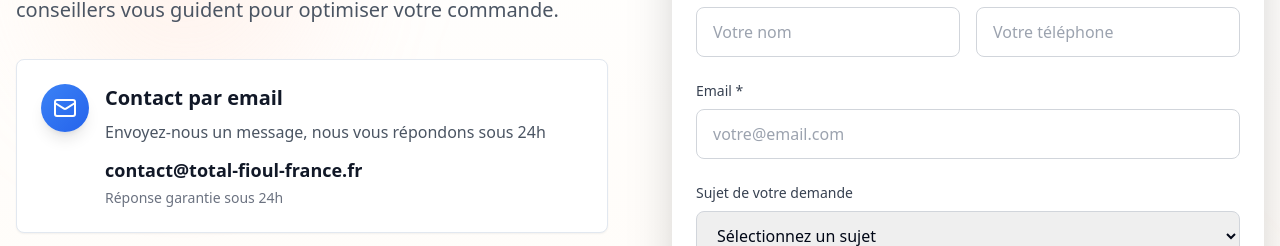
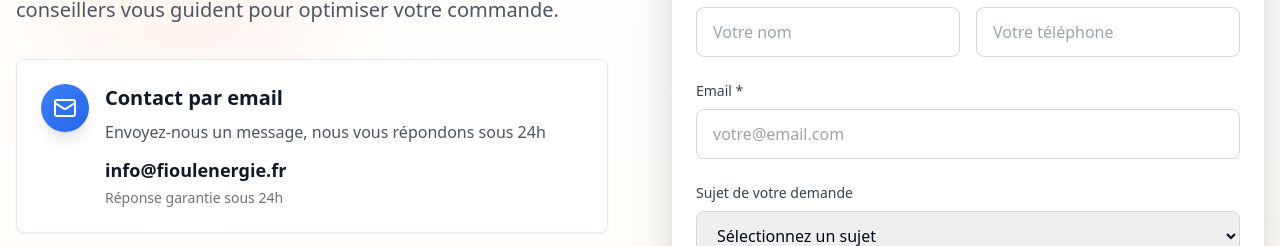
Before and after one commit to dvvvvv411/fioul-prix-rapide-57, a React (Vite) app: page /contact in a window 1280 px wide. Shown: the part 1051-1297 px from the top of the page. Built offline with nearby package versions, Linux system fonts and the light colour scheme; a web font is replaced by a local one.

Commit message:
Refactor: Update contact email address

```diff
--- a/src/components/ContactForm.tsx
+++ b/src/components/ContactForm.tsx
@@ -66,7 +66,7 @@ const ContactForm = () => {
                         Envoyez-nous un message, nous vous répondons sous 24h
                       </p>
                       <div className="space-y-1">
-                        <p className="font-semibold text-lg text-gray-900">contact@total-fioul-france.fr</p>
+                        <p className="font-semibold text-lg text-gray-900">info@fioulenergie.fr</p>
                         <p className="text-gray-500 text-sm">Réponse garantie sous 24h</p>
                       </div>
                     </div>
```
